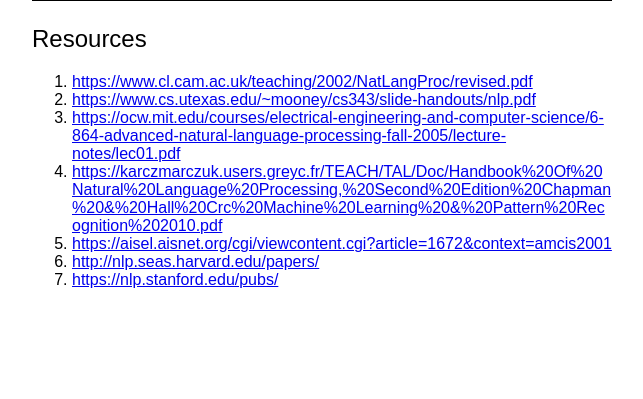
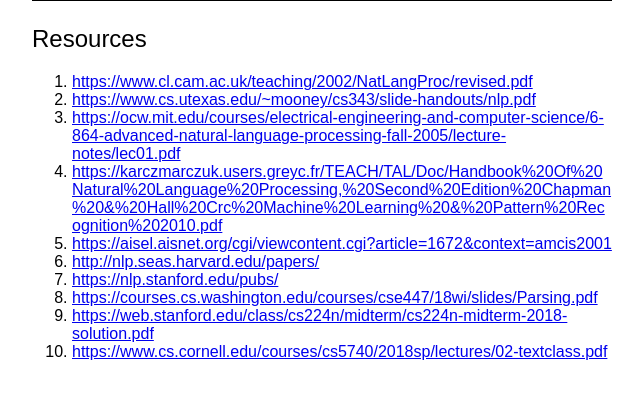
Before and after one commit to airicbear/nlp-podcast, a plain HTML site: page index.html in a window 1280 px wide. Shown: the part 2954-3353 px from the top of the page, without its empty margins (318-961 px from the left). Before the commit the page ends 3303 px from the top, so only its background shows below. Drawn offline with Linux system fonts and the light colour scheme; grey boxes are pictures that could not be loaded.

Commit message:
Add more resources

```diff
--- a/index.html
+++ b/index.html
@@ -81,6 +81,9 @@
           <li><a href="https://aisel.aisnet.org/cgi/viewcontent.cgi?article=1672&context=amcis2001">https://aisel.aisnet.org/cgi/viewcontent.cgi?article=1672&context=amcis2001</a></li>
           <li><a href="http://nlp.seas.harvard.edu/papers/">http://nlp.seas.harvard.edu/papers/</a></li>
           <li><a href="https://nlp.stanford.edu/pubs/">https://nlp.stanford.edu/pubs/</a></li>
+          <li><a href="https://courses.cs.washington.edu/courses/cse447/18wi/slides/Parsing.pdf">https://courses.cs.washington.edu/courses/cse447/18wi/slides/Parsing.pdf</a></li>
+          <li><a href="https://web.stanford.edu/class/cs224n/midterm/cs224n-midterm-2018-solution.pdf">https://web.stanford.edu/class/cs224n/midterm/cs224n-midterm-2018-solution.pdf</a></li>
+          <li><a href="https://www.cs.cornell.edu/courses/cs5740/2018sp/lectures/02-textclass.pdf">https://www.cs.cornell.edu/courses/cs5740/2018sp/lectures/02-textclass.pdf</a></li>
         </ol>
       </section>
     </article>
```
